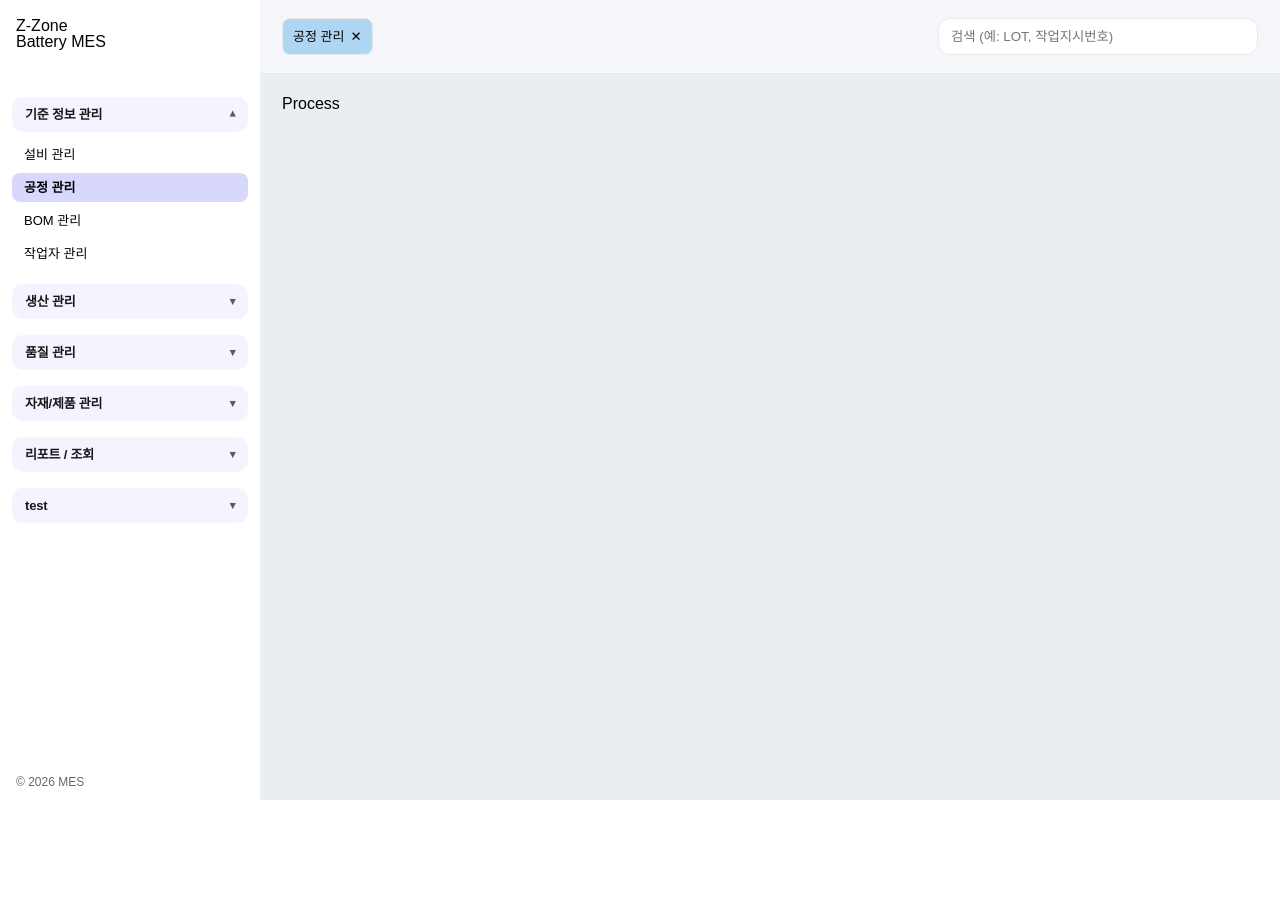
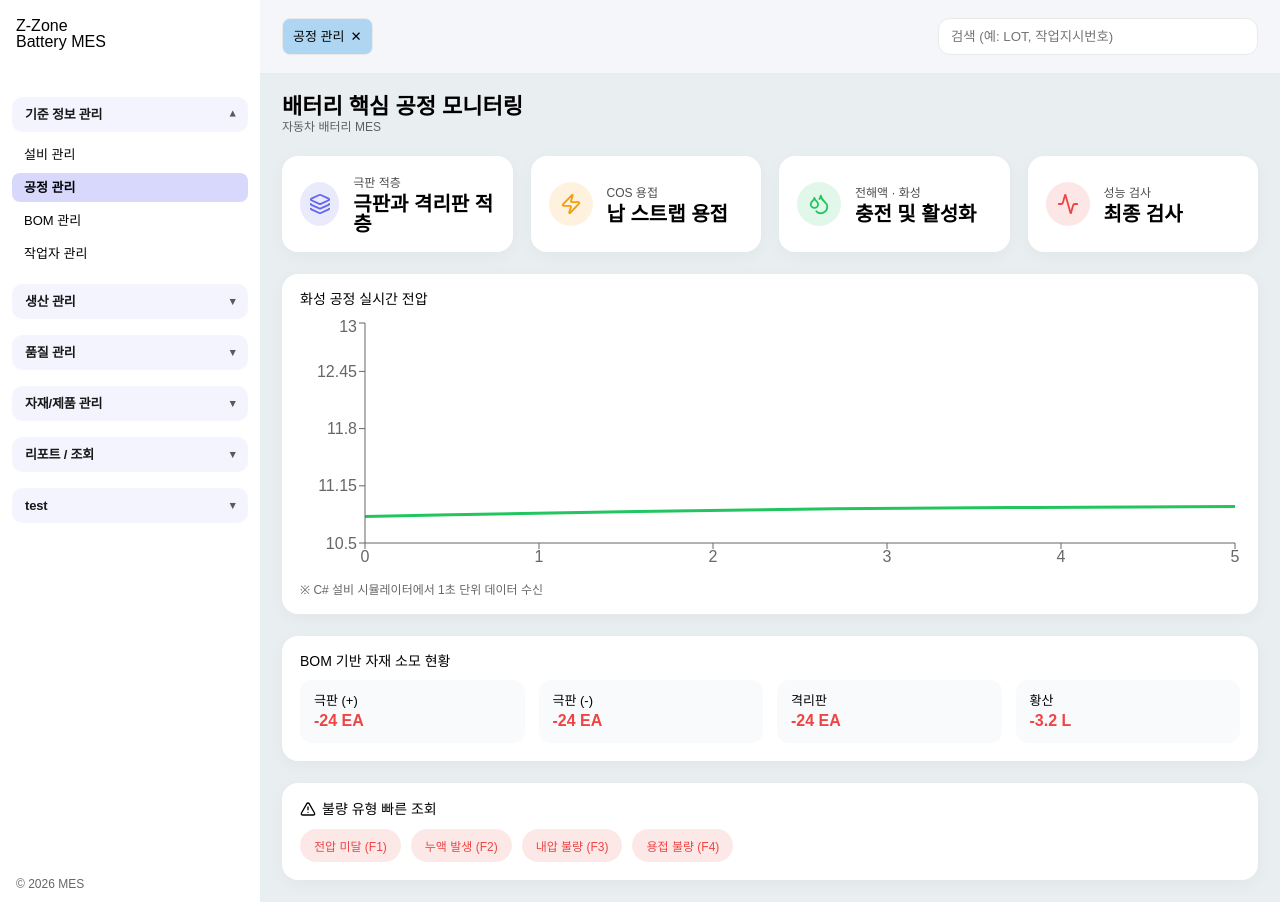
Before and after one commit to mes-team-2/React, a React (Create React App) app: page /mes/master/process in a window 1280 px wide. Before the commit the page ends 800 px from the top, so only its background shows below. Built offline with nearby package versions, Linux system fonts and the light colour scheme.

Commit message:
자재 추가 기능 생성

```diff
--- a/src/pages/master/Material.js
+++ b/src/pages/master/Material.js
@@ -4,6 +4,8 @@ import Table from "../../components/TableStyle";
 import SearchBar from "../../components/SearchBar";
 import MaterialDetail from "./MaterialDetail";
 import SideDrawer from "../../components/SideDrawer";
+import MaterialCreate from "./MaterialCreate";
+
 import {
   PieChart,
   Pie,
@@ -33,6 +35,7 @@ export default function Material() {
 
   const [open, setOpen] = useState(false);
   const [selectedMaterial, setSelectedMaterial] = useState(null);
+  const [createOpen, setCreateOpen] = useState(false);
 
   /* =========================
      차트 더미 데이터
@@ -234,6 +237,10 @@ export default function Material() {
           onChange={setKeyword}
           placeholder="자재명 / 자재코드 검색"
         />
+
+        <CreateButton onClick={() => setCreateOpen(true)}>
+          신규 자재 등록
+        </CreateButton>
       </FilterBar>
 
       {/* ===== 테이블 (밀림 방지) ===== */}
@@ -253,6 +260,9 @@ export default function Material() {
       <SideDrawer open={open} onClose={() => setOpen(false)}>
         <MaterialDetail material={selectedMaterial} />
       </SideDrawer>
+      <SideDrawer open={createOpen} onClose={() => setCreateOpen(false)}>
+        <MaterialCreate onClose={() => setCreateOpen(false)} />
+      </SideDrawer>
     </Wrapper>
   );
 }
@@ -260,6 +270,14 @@ export default function Material() {
 /* =========================
    styled
 ========================= */
+const CreateButton = styled.button`
+  padding: 8px 16px;
+  border-radius: 20px;
+  background: var(--main);
+  color: white;
+  font-size: 13px;
+  cursor: pointer;
+`;
 
 const Wrapper = styled.div`
   display: flex;
--- /dev/null
+++ b/src/pages/master/MaterialCreate.js
@@ -0,0 +1,155 @@
+import styled from "styled-components";
+import { useState } from "react";
+
+export default function MaterialCreate({ onClose }) {
+  /* =========================
+     form state
+  ========================= */
+  const [form, setForm] = useState({
+    materialName: "",
+    stockQty: "",
+    unit: "",
+  });
+
+  const handleChange = (e) => {
+    const { name, value } = e.target;
+    setForm((prev) => ({ ...prev, [name]: value }));
+  };
+
+  const handleSubmit = () => {
+    // TODO: API 연동
+    console.log("신규 자재 등록:", form);
+  };
+
+  return (
+    <Wrapper>
+      {/* ===== Header ===== */}
+      <Header>
+        <h3>신규 자재 등록</h3>
+      </Header>
+
+      {/* ===== Form ===== */}
+      <Form>
+        <Field>
+          <label>no (자재번호)</label>
+          <input placeholder="자동 생성" disabled />
+        </Field>
+
+        <Field>
+          <label>자재 코드</label>
+          <input placeholder="자동 생성" disabled />
+        </Field>
+
+        <Field>
+          <label>자재명 *</label>
+          <input
+            name="materialName"
+            value={form.materialName}
+            onChange={handleChange}
+            placeholder="자재 이름을 입력하세요"
+          />
+        </Field>
+
+        <Field>
+          <label>재고 *</label>
+          <input
+            name="stockQty"
+            type="number"
+            value={form.stockQty}
+            onChange={handleChange}
+            placeholder="재고 수량을 입력하세요"
+          />
+        </Field>
+
+        <Field>
+          <label>단위 *</label>
+          <select name="unit" value={form.unit} onChange={handleChange}>
+            <option value="">자재 단위를 선택하세요</option>
+            <option value="EA">EA</option>
+            <option value="KG">KG</option>
+            <option value="L">L</option>
+          </select>
+        </Field>
+      </Form>
+
+      {/* ===== Buttons ===== */}
+      <ButtonArea>
+        <CancelButton onClick={onClose}>취소</CancelButton>
+        <SubmitButton onClick={handleSubmit}>등록</SubmitButton>
+      </ButtonArea>
+    </Wrapper>
+  );
+}
+
+/* =========================
+   styled-components
+========================= */
+
+const Wrapper = styled.div`
+  padding: 24px;
+  display: flex;
+  flex-direction: column;
+  height: 100%;
+  gap: 20px;
+`;
+
+const Header = styled.div`
+  h3 {
+    font-size: 18px;
+    font-weight: 700;
+  }
+`;
+
+const Form = styled.div`
+  display: flex;
+  flex-direction: column;
+  gap: 14px;
+`;
+
+const Field = styled.div`
+  display: flex;
+  flex-direction: column;
+  gap: 6px;
+
+  label {
+    font-size: 12px;
+    opacity: 0.7;
+  }
+
+  input,
+  select {
+    padding: 12px;
+    border-radius: 10px;
+    border: 1px solid var(--border);
+    font-size: 14px;
+    background: #fafafa;
+  }
+
+  input:disabled {
+    background: #f1f1f1;
+    color: #999;
+  }
+`;
+
+const ButtonArea = styled.div`
+  margin-top: auto;
+  display: flex;
+  gap: 10px;
+`;
+
+const CancelButton = styled.button`
+  flex: 1;
+  padding: 12px;
+  border-radius: 20px;
+  background: #f1f1f1;
+  font-size: 14px;
+`;
+
+const SubmitButton = styled.button`
+  flex: 1;
+  padding: 12px;
+  border-radius: 20px;
+  background: var(--main);
+  color: white;
+  font-size: 14px;
+`;
--- a/src/pages/master/Process.js
+++ b/src/pages/master/Process.js
@@ -1,9 +1,241 @@
-const Process = () => {
+import styled from "styled-components";
+import { useEffect, useState } from "react";
+import SummaryCard from "../../components/SummaryCard";
+import { Layers, Zap, Droplets, Activity, AlertTriangle } from "lucide-react";
+import {
+  LineChart,
+  Line,
+  XAxis,
+  YAxis,
+  Tooltip,
+  ResponsiveContainer,
+} from "recharts";
+
+/* =========================
+   공정 정의
+========================= */
+const processSteps = [
+  {
+    title: "극판 적층",
+    desc: "극판과 격리판 적층",
+    icon: <Layers />,
+    color: "#6366f1",
+    data: "적층 수량 / 자재 LOT",
+  },
+  {
+    title: "COS 용접",
+    desc: "납 스트랩 용접",
+    icon: <Zap />,
+    color: "#f59e0b",
+    data: "용접 온도 / 시간",
+  },
+  {
+    title: "전해액 · 화성",
+    desc: "충전 및 활성화",
+    icon: <Droplets />,
+    color: "#22c55e",
+    data: "전압 / 전류 / 온도",
+  },
+  {
+    title: "성능 검사",
+    desc: "최종 검사",
+    icon: <Activity />,
+    color: "#ef4444",
+    data: "OCV / OK·NG",
+  },
+];
+
+/* =========================
+   Component
+========================= */
+export default function Process() {
+  /* ===== 실시간 전압 그래프 ===== */
+  const [voltageData, setVoltageData] = useState([{ time: 0, voltage: 10.8 }]);
+
+  useEffect(() => {
+    const interval = setInterval(() => {
+      setVoltageData((prev) => {
+        if (prev.length > 30) return prev;
+        const nextVoltage =
+          prev[prev.length - 1].voltage + Math.random() * 0.05;
+        return [
+          ...prev,
+          {
+            time: prev.length,
+            voltage: Number(nextVoltage.toFixed(2)),
+          },
+        ];
+      });
+    }, 1000);
+
+    return () => clearInterval(interval);
+  }, []);
+
   return (
-    <>
-      <p>Process</p>
-    </>
+    <Wrapper>
+      <Header>
+        <h2>배터리 핵심 공정 모니터링</h2>
+        <span>자동차 배터리 MES</span>
+      </Header>
+
+      {/* ===== 공정 단계 ===== */}
+      <SummaryGrid>
+        {processSteps.map((p, i) => (
+          <SummaryCard
+            key={i}
+            icon={p.icon}
+            label={p.title}
+            value={p.desc}
+            color={p.color}
+          />
+        ))}
+      </SummaryGrid>
+
+      {/* ===== 실시간 화성 그래프 ===== */}
+      <Card>
+        <CardTitle>화성 공정 실시간 전압</CardTitle>
+        <ChartBox>
+          <ResponsiveContainer>
+            <LineChart data={voltageData}>
+              <XAxis dataKey="time" />
+              <YAxis domain={[10.5, 13]} />
+              <Tooltip />
+              <Line
+                type="monotone"
+                dataKey="voltage"
+                stroke="#22c55e"
+                strokeWidth={3}
+                dot={false}
+              />
+            </LineChart>
+          </ResponsiveContainer>
+        </ChartBox>
+        <Hint>※ C# 설비 시뮬레이터에서 1초 단위 데이터 수신</Hint>
+      </Card>
+
+      {/* ===== 자재 소모 ===== */}
+      <Card>
+        <CardTitle>BOM 기반 자재 소모 현황</CardTitle>
+        <MaterialGrid>
+          <Material>
+            <strong>극판 (+)</strong>
+            <span>-24 EA</span>
+          </Material>
+          <Material>
+            <strong>극판 (-)</strong>
+            <span>-24 EA</span>
+          </Material>
+          <Material>
+            <strong>격리판</strong>
+            <span>-24 EA</span>
+          </Material>
+          <Material>
+            <strong>황산</strong>
+            <span>-3.2 L</span>
+          </Material>
+        </MaterialGrid>
+      </Card>
+
+      {/* ===== 불량 단축 조회 ===== */}
+      <Card>
+        <CardTitle>
+          <AlertTriangle size={16} /> 불량 유형 빠른 조회
+        </CardTitle>
+        <DefectShortcuts>
+          <button>전압 미달 (F1)</button>
+          <button>누액 발생 (F2)</button>
+          <button>내압 불량 (F3)</button>
+          <button>용접 불량 (F4)</button>
+        </DefectShortcuts>
+      </Card>
+    </Wrapper>
   );
-};
+}
 
-export default Process;
+const Wrapper = styled.div`
+  display: flex;
+  flex-direction: column;
+  gap: 22px;
+`;
+
+const Header = styled.div`
+  h2 {
+    font-size: 22px;
+    font-weight: 700;
+  }
+
+  span {
+    font-size: 12px;
+    opacity: 0.6;
+  }
+`;
+
+const SummaryGrid = styled.div`
+  display: grid;
+  grid-template-columns: repeat(4, 1fr);
+  gap: 18px;
+`;
+
+const Card = styled.div`
+  background: white;
+  border-radius: 16px;
+  padding: 18px;
+  box-shadow: 0 4px 18px rgba(0, 0, 0, 0.04);
+`;
+
+const CardTitle = styled.h4`
+  font-size: 14px;
+  margin-bottom: 12px;
+  display: flex;
+  align-items: center;
+  gap: 6px;
+`;
+
+const ChartBox = styled.div`
+  height: 260px;
+`;
+
+const Hint = styled.div`
+  font-size: 12px;
+  opacity: 0.6;
+  margin-top: 6px;
+`;
+
+const MaterialGrid = styled.div`
+  display: grid;
+  grid-template-columns: repeat(4, 1fr);
+  gap: 14px;
+`;
+
+const Material = styled.div`
+  background: #f8fafc;
+  border-radius: 12px;
+  padding: 14px;
+
+  strong {
+    display: block;
+    font-size: 13px;
+  }
+
+  span {
+    margin-top: 6px;
+    display: block;
+    color: #ef4444;
+    font-weight: 600;
+  }
+`;
+
+const DefectShortcuts = styled.div`
+  display: flex;
+  gap: 10px;
+
+  button {
+    padding: 8px 14px;
+    border-radius: 20px;
+    border: none;
+    font-size: 12px;
+    background: rgba(239, 68, 68, 0.12);
+    color: #ef4444;
+    cursor: pointer;
+  }
+`;
--- a/src/pages/quality/DefectLog.js
+++ b/src/pages/quality/DefectLog.js
@@ -54,7 +54,7 @@ export default function QualityDefectLog() {
         lotNo: `LOT-202601-${String(i + 1).padStart(3, "0")}`,
         workOrderNo: `WO-202601-${String(Math.floor(i / 2) + 1).padStart(
           3,
-          "0"
+          "0",
         )}`,
         process: i % 3 === 0 ? "조립" : i % 3 === 1 ? "활성화" : "검사",
         machine: `설비-${(i % 4) + 1}`,
@@ -62,7 +62,7 @@ export default function QualityDefectLog() {
         defectQty: 1 + (i % 4),
         occurredAt: "2026-01-06 14:30",
       })),
-    []
+    [],
   );
 
   /* =========================
```
